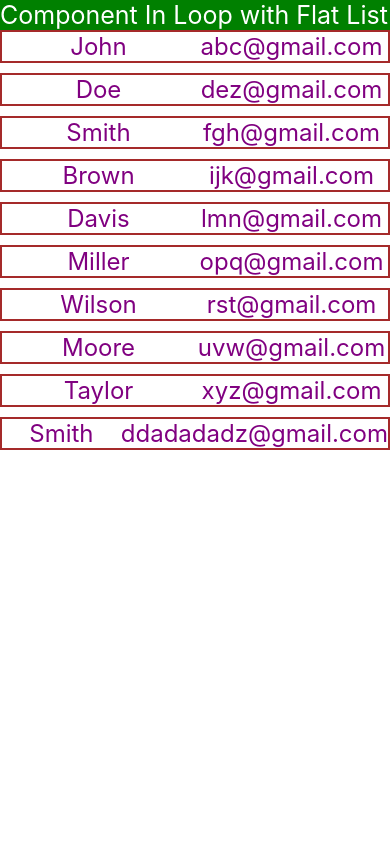
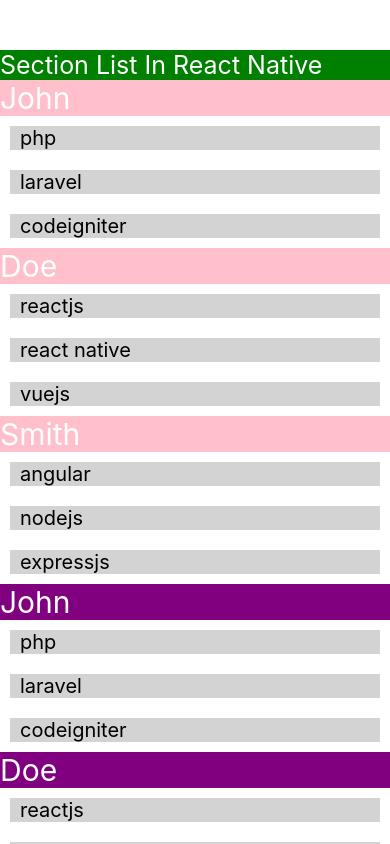
Before and after one commit to mtalhaleo2002/RN-App-From-Bg, a React Native app: screen / in a window 390 px wide. Built offline with nearby package versions, Linux system fonts and the light colour scheme.

Commit message:
Section List In React Native With 3 different approaches

```diff
--- a/App.tsx
+++ b/App.tsx
@@ -1,74 +1,128 @@
 import React from 'react';
-import { Text, View, FlatList } from 'react-native';
-import UserData from './components/UserData';
+import {
+  Text,
+  View,
+  SectionList,
+  StyleSheet,
+  FlatList,
+  ScrollView,
+} from 'react-native';
 
 const App = () => {
   const users = [
     {
       id: 1,
       name: 'John',
-      email: 'abc@gmail.com',
+      data: ['php', 'laravel', 'codeigniter'],
     },
     {
       id: 2,
       name: 'Doe',
-      email: 'dez@gmail.com',
+      data: ['reactjs', 'react native', 'vuejs'],
     },
     {
       id: 3,
       name: 'Smith',
-      email: 'fgh@gmail.com',
-    },
-    {
-      id: 4,
-      name: 'Brown',
-      email: 'ijk@gmail.com',
-    },
-    {
-      id: 5,
-      name: 'Davis',
-      email: 'lmn@gmail.com',
-    },
-    {
-      id: 6,
-      name: 'Miller',
-      email: 'opq@gmail.com',
-    },
-    {
-      id: 7,
-      name: 'Wilson',
-      email: 'rst@gmail.com',
-    },
-    {
-      id: 8,
-      name: 'Moore',
-      email: 'uvw@gmail.com',
-    },
-    {
-      id: 9,
-      name: 'Taylor',
-      email: 'xyz@gmail.com',
-    },
-    {
-      id: 10,
-      name: 'Smith',
-      email: 'ddadadadz@gmail.com',
+      data: ['angular', 'nodejs', 'expressjs'],
     },
   ];
 
+  type FlatDataType =
+    | { type: 'header'; name: string }
+    | { type: 'item'; item: string };
+
+  const flatData: FlatDataType[] = users.flatMap(section => {
+    const header = { type: 'header' as const, name: section.name };
+    const items = section.data.map(tech => {
+      return { type: 'item' as const, item: tech };
+    });
+    return [header, ...items];
+  });
+
   return (
-    <View>
-      <Text style={{ fontSize: 25, backgroundColor: 'green', color: 'white' }}>
-        Component In Loop with Flat List
-      </Text>
-      <View style={{ flex: 1, flexDirection: 'row', flexWrap: 'wrap' }}>
+    <View style={{ marginTop: 50, flex: 1 }}>
+      <ScrollView>
+        <Text
+          style={{ fontSize: 25, backgroundColor: 'green', color: 'white' }}
+        >
+          Section List In React Native
+        </Text>
         <FlatList
-          data={users}
-          renderItem={({ item }) => <UserData insertItem={item} />}
+          data={flatData}
+          scrollEnabled={false}
+          keyExtractor={(item, index) => {
+            const key =
+              item.type === 'header'
+                ? `header-${item.name}-${index}`
+                : `item-${item.item}-${index}`;
+            return key;
+          }}
+          renderItem={({ item }) => {
+            if (item.type === 'header') {
+              return (
+                <Text
+                  style={{
+                    fontSize: 30,
+                    backgroundColor: 'pink',
+                    color: 'white',
+                  }}
+                >
+                  {item.name}
+                </Text>
+              );
+            } else {
+              return <Text style={styles.text}>{item.item}</Text>;
+            }
+          }}
         />
-      </View>
+
+        <SectionList
+          sections={users}
+          scrollEnabled={false}
+          renderItem={({ item }) => {
+            return <Text style={styles.text}>{item}</Text>;
+          }}
+          renderSectionHeader={({ section: { name } }) => {
+            return <Text style={styles.sectionHeader}>{name}</Text>;
+          }}
+        />
+
+        <Text
+          style={{ fontSize: 30, backgroundColor: 'orange', color: 'white' }}
+        >
+          Custom Mapping
+        </Text>
+        {users.map((section, index) => (
+          <View key={index}>
+            <Text
+              style={{ fontSize: 30, backgroundColor: 'blue', color: 'white' }}
+            >
+              {section.name}
+            </Text>
+            {section.data.map((tech, i) => (
+              <Text key={i} style={styles.text}>
+                {tech}
+              </Text>
+            ))}
+          </View>
+        ))}
+      </ScrollView>
     </View>
   );
 };
 
+const styles = StyleSheet.create({
+  sectionHeader: {
+    fontSize: 30,
+    backgroundColor: 'purple',
+    color: 'white',
+  },
+  text: {
+    fontSize: 20,
+    backgroundColor: 'lightgray',
+    paddingLeft: 10,
+    margin: 10,
+  },
+});
+
 export default App;
--- a/components/UserData.tsx
+++ b/components/UserData.tsx
@@ -29,7 +29,7 @@ const styles = StyleSheet.create({
   innerText: {
     fontSize: 24,
     color: 'purple',
-    flex: 1,
+    flex: 3,
     textAlign: 'center',
   },
 });
```
